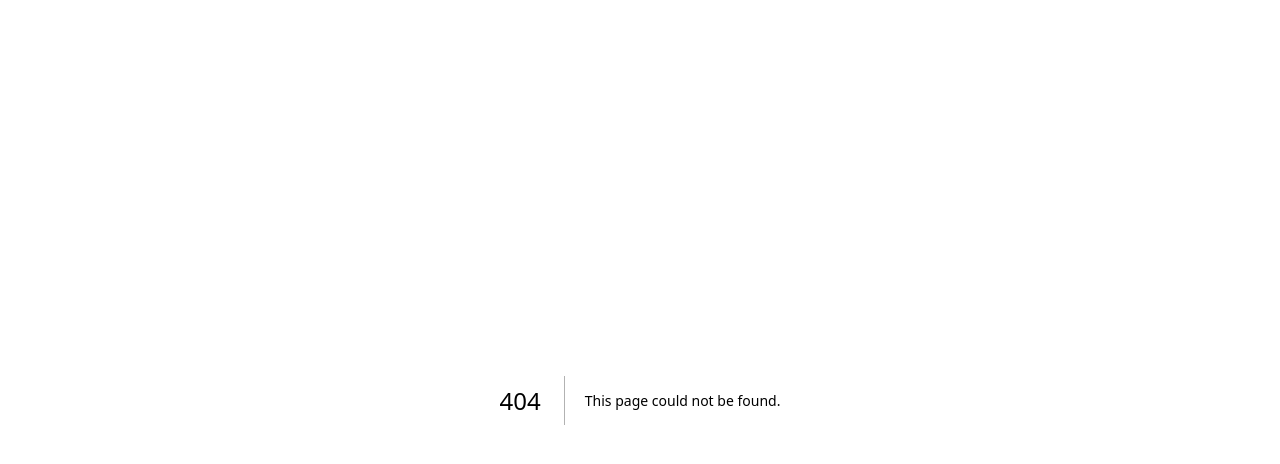
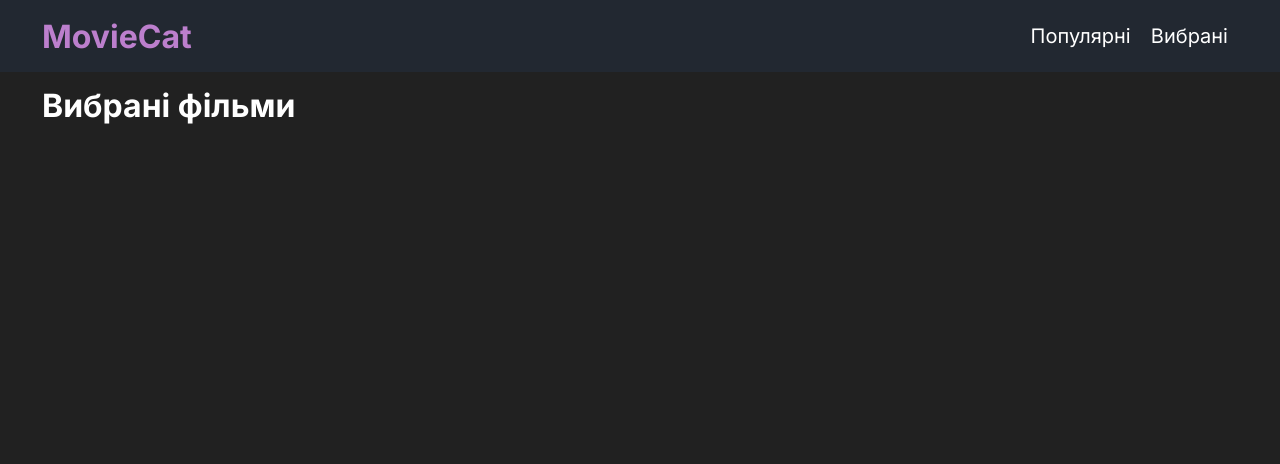
Before and after one commit to DmytroFidyk/movies-catalogue, a Next.js app: page /favorites in a window 1280 px wide. Before the commit this address had no page. Shown: the top 464 px of the page. Built offline with nearby package versions, Linux system fonts and the light colour scheme.

Commit message:
Created Favorites page and added routing

```diff
--- /dev/null
+++ b/src/app/favorites/page.module.css
@@ -0,0 +1,7 @@
+.heading {
+    display: flex;
+    align-items: center;
+    width: 100%;
+    color: white;
+    padding: 14px 42px;
+}
--- /dev/null
+++ b/src/app/favorites/page.tsx
@@ -0,0 +1,11 @@
+import styles from './page.module.css';
+import Header from "@/components/Header";
+
+export default function Favorites() {
+    return (
+        <>
+            <Header/>
+            <h1 className={styles.heading}>Вибрані фільми</h1>
+        </>
+    );
+}
--- a/src/app/page.module.css
+++ b/src/app/page.module.css
@@ -1,3 +1,11 @@
+.heading {
+  display: flex;
+  align-items: center;
+  width: 100%;
+  color: white;
+  padding: 14px 42px;
+}
+
 .main {
   display: flex;
   flex-direction: column;
@@ -7,5 +15,5 @@
   display: flex;
   flex-wrap: wrap;
   justify-content: space-between;
-  padding: 42px;
+  padding: 0px 42px;
 }
--- a/src/app/page.tsx
+++ b/src/app/page.tsx
@@ -15,11 +15,12 @@ type Movies = Movie[];
 
 export default function Home() {
   const [popularMovies, setPopularMovies] = useState<Movies>([]);
+
   const options = {
     method: 'GET',
     headers: {
       accept: 'application/json',
-      Authorization: `Bearer ${process.env.TMDB_API_TOKEN}`
+      Authorization: `Bearer ${process.env.NEXT_PUBLIC_TMDB_API_TOKEN}`
     }
   };
 
@@ -33,6 +34,7 @@ export default function Home() {
   return (
     <main className={styles.main}>
       <Header/>
+      <h1 className={styles.heading}>Популярні</h1>
       <div className={styles.list}>
       {popularMovies.map(item => {
         return <MovieCard key={item.id} id={item.id} title={item.title} poster_path={item.poster_path}/>
--- a/src/components/Header/header.module.css
+++ b/src/components/Header/header.module.css
@@ -1,11 +1,24 @@
 .header {
     display: flex;
+    justify-content: space-between;
     align-items: center;
     height: 72px;
     background-color: #222831;
     color: #BC7FCD;
+    padding: 0px 42px;
 }
 
 .heading {
-    margin-left: 42px;
+    width: 90%;
 }
+
+.nav {
+    display: flex;
+    justify-content: space-around;
+    width: 20%;
+}
+
+.nav a {
+    color: white;
+    font-size: 20px;
+}
--- a/src/components/Header/index.tsx
+++ b/src/components/Header/index.tsx
@@ -1,9 +1,14 @@
 import styles from './header.module.css';
+import Link from 'next/link';
 
 export default function Header() {
     return (
         <header className={styles.header}>
             <h1 className={styles.heading}>MovieCat</h1>
+            <nav className={styles.nav}>
+                <Link href="/">Популярні</Link>
+                <Link href="/favorites">Вибрані</Link>
+            </nav>
         </header>
     );
 };
```
